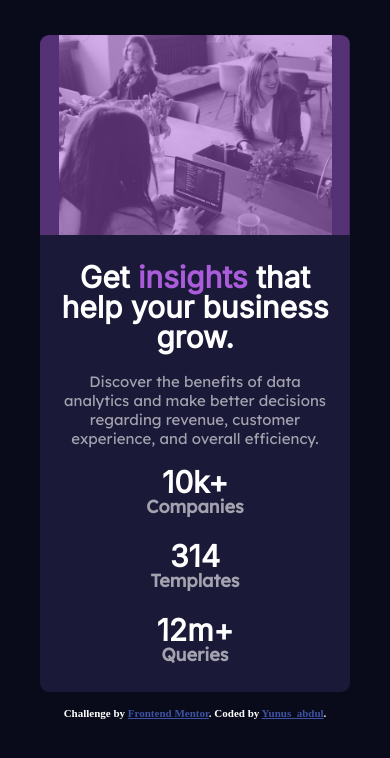
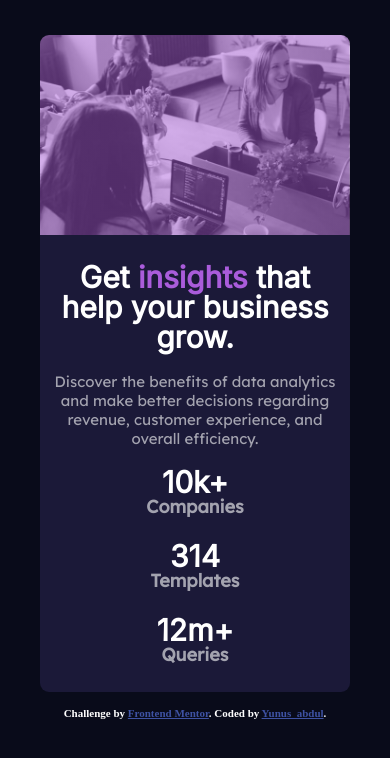
Before and after one commit to Yunusabdul38/frontend-challenge, a plain HTML site: page index.html in a window 390 px wide. Drawn offline with Linux system fonts and the light colour scheme.

Commit message:
Update stats-preview.css

```diff
--- a/images/stats-preview.css
+++ b/images/stats-preview.css
@@ -47,7 +47,7 @@ body{
     }
     .left-side p{
         font-weight: 400;
-        padding: 10px 15px;
+        padding: 10px 13px;
         line-height: 19px;
         color: hsla(0, 0%, 100%, 0.6);
         font-family: 'Lexend Deca', sans-serif;
@@ -78,7 +78,7 @@ body{
         border-radius: 9px 9px 0 0;
         background:linear-gradient(to right,  rgba(170, 92, 219, 0.473) 100%, transparent 100%),url(./image-header-mobile.jpg)no-repeat;
         background-position: center center;
-        background-size: contain;
+        background-size: cover;
         width: 100%;
         height: 200px;
     }
```
